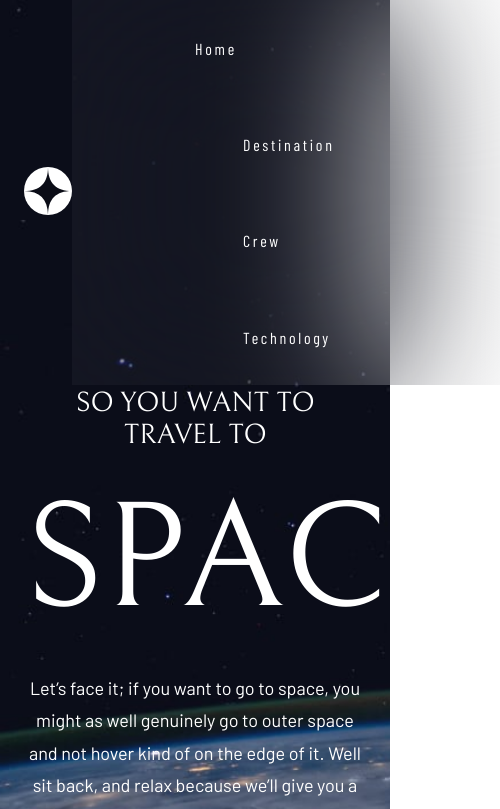
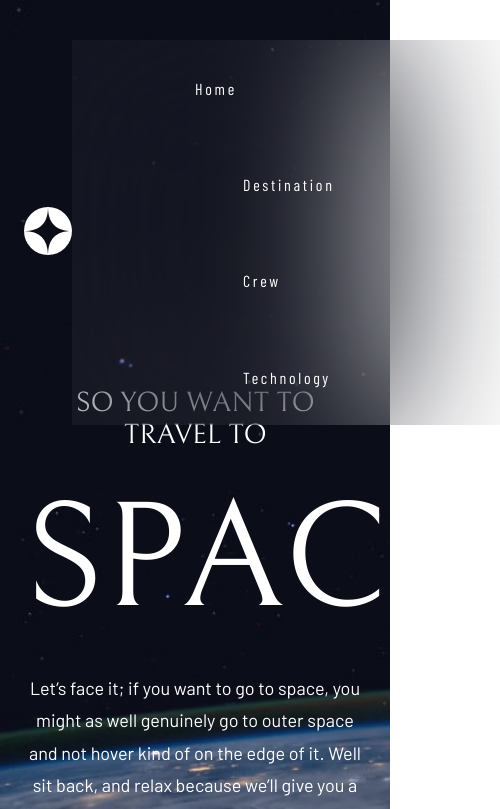
Before and after one commit to ngoc199/space-tourism, a React (Create React App) app: page / in a window 390 px wide. Shown: the top 809 px of the page, 500 px wide, since content can reach past the window. Built offline with nearby package versions, Linux system fonts and the light colour scheme.

Commit message:
Fix: Navbar
Change styles of navbar to responsive on mobile and desktop

```diff
--- a/src/components/Navbar.scss
+++ b/src/components/Navbar.scss
@@ -1,7 +1,7 @@
 @import "../styles/global.scss";
 
 .navbar {
-  position: fixed;
+  position: absolute;
   display: flex;
   flex-direction: row;
   align-items: center;
@@ -22,21 +22,51 @@
     }
   }
 
-  .navbar__links {
+  .navbar__menu-button {
+    display: block;
+    margin-right: 24px;
+    z-index: 100001;
+    cursor: pointer;
+    @include respond-to("tablet") {
+      display: none;
+    }
+  }
+
+  .navbar__nav {
+    position: relative;
+  }
+
+  .nav__links {
     margin: 0;
     padding: 0;
     background-color: hslac($clr-light, 0.04);
     backdrop-filter: blur(81.5485px);
-    padding-right: 165px;
-    padding-left: 123px;
-    display: none;
+    position: fixed;
+    display: flex;
+    width: 100vw;
+    height: 100vh;
+    flex-direction: column;
+    align-items: center;
+    justify-content: center;
+    z-index: 100000;
+    top: -1000px;
+    left: 0;
+    transition: 0.3s ease-in-out;
 
-    li:not(:first-child) {
-      margin-left: 3rem;
+    @include respond-to("tablet") {
+      position: static;
+      width: unset;
+      height: unset;
+      display: block;
+      padding-right: 165px;
+      padding-left: 123px;
+      li:not(:first-child) {
+        margin-left: 3rem;
+      }
     }
 
-    @include respond-to("tablet") {
-      display: block;
+    &--open {
+      top: 0;
     }
   }
 }
--- a/src/components/Navbar.tsx
+++ b/src/components/Navbar.tsx
@@ -6,21 +6,36 @@ import { Link } from 'react-router-dom'
 type NavbarProps = {}
 
 const Navbar: React.FC<NavbarProps> = () => {
+
+  const [open, setOpen] = React.useState(false)
+
+  const handleMenuClick = () => {
+    setOpen(prevState => !prevState)
+  }
+
+  const handleClose = () => {
+    setOpen(false)
+  }
+
   return (
-    <header className='navbar'>
+    <header className='navbar mt-10'>
 
       <Link className='navbar__logo' to='/'><img src="/img/shared/logo.svg" alt="Space Tourism Logo" /></Link>
 
       <hr className='navbar__line' />
 
-      <nav>
-        <ul className='navbar__links'>
-          <NavLink linkNumber={0} href='/'>Home</NavLink>
-          <NavLink linkNumber={1} href='/destination'>Destination</NavLink>
-          <NavLink linkNumber={2} href='/crew'>Crew</NavLink>
-          <NavLink linkNumber={3} href='/technology'>Technology</NavLink>
+      <nav className='navbar__nav'>
+        <ul className={'nav__links ' + (open ? 'nav__links--open' : '')}>
+          <NavLink linkNumber={0} href='/' onClick={handleClose}>Home</NavLink>
+          <NavLink linkNumber={1} href='/destination' onClick={handleClose}>Destination</NavLink>
+          <NavLink linkNumber={2} href='/crew' onClick={handleClose}>Crew</NavLink>
+          <NavLink linkNumber={3} href='/technology' onClick={handleClose}>Technology</NavLink>
         </ul>
       </nav>
+
+      <div className='navbar__menu-button' onClick={handleMenuClick}>
+        {open ? <img src="/img/shared/icon-close.svg" alt="Close Menu Button" /> : <img src="/img/shared/icon-hamburger.svg" alt="Menu Button" />}
+      </div>
     </header>
   )
 }
```
